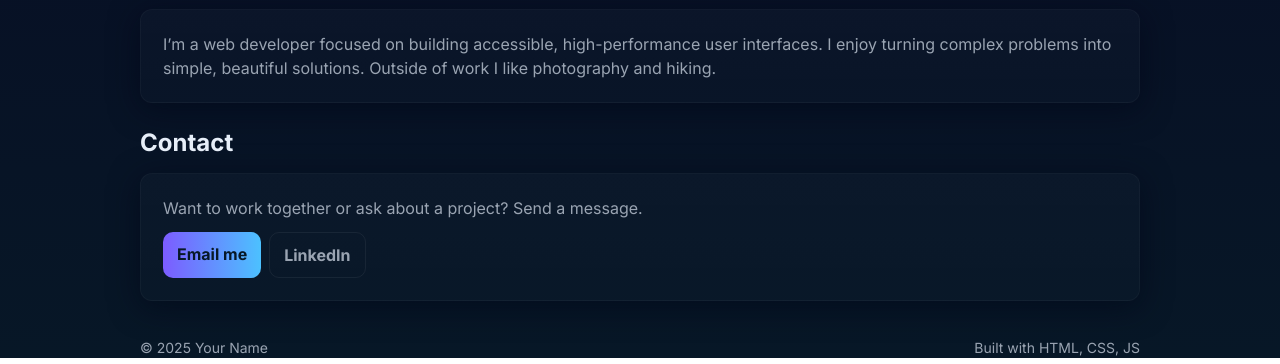
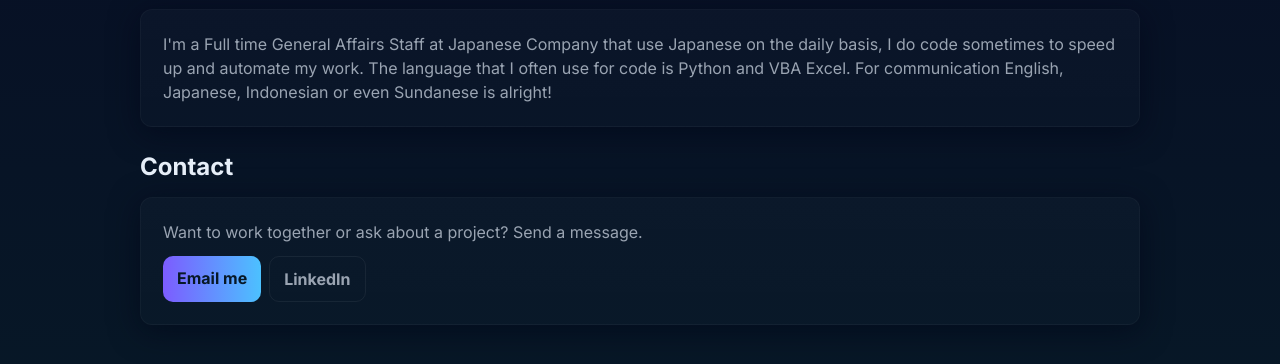
Before and after one commit to KaitoDeluxxe/Portofolio, a plain HTML site: page index.html in a window 1280 px wide. Shown: the part 870-1234 px from the top of the page. Drawn offline with Linux system fonts and the light colour scheme.

Commit message:
Update index.html

```diff
--- a/index.html
+++ b/index.html
@@ -155,7 +155,9 @@
       <h2 style="margin:0 0 12px 0">About</h2>
       <div class="card">
         <p class="muted" style="margin:0">
-          I’m a web developer focused on building accessible, high-performance user interfaces. I enjoy turning complex problems into simple, beautiful solutions. Outside of work I like photography and hiking.
+          I'm a Full time General Affairs Staff at Japanese Company that use Japanese on the daily basis,
+          I do code sometimes to speed up and automate my work. The language that I often use for code is Python and VBA Excel.
+          For communication English, Japanese, Indonesian or even Sundanese is alright!
         </p>
       </div>
     </section>
@@ -172,7 +174,7 @@
     </section>
 
     <footer>
-      <div class="muted">© <span id="year"></span> Your Name</div>
+      <div class="muted">© <span id="year"></span> Riyan</div>
       <div class="muted">Built with HTML, CSS, JS</div>
     </footer>
   </div>
```
